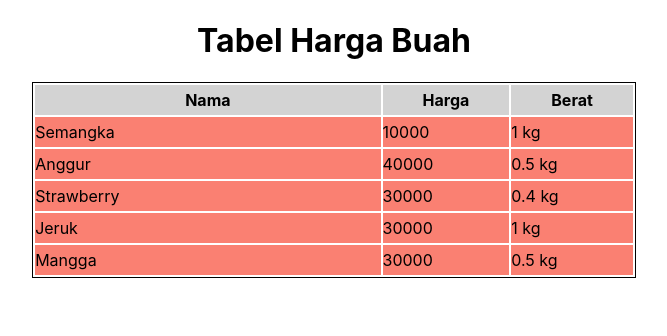
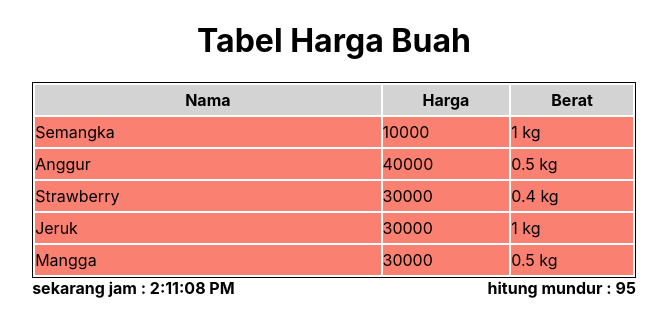
Before and after one commit to riadysteve/sanbercode-reactjs-0720-week3, a React (Create React App) app: page / in a window 1280 px wide. Shown: the top 336 px of the page, without its empty margins (306-973 px from the left). Built offline with nearby package versions, Linux system fonts and the light colour scheme.

Commit message:
Menyelesaikan tugas12 | Pekan 3 Hari ke-2

```diff
--- a/src/App.js
+++ b/src/App.js
@@ -1,6 +1,7 @@
 import React from "react";
 import "./App.css";
 import Table from "./tugas11/Table";
+import Timer from "./tugas12/Timer";
 
 function App() {
   let dataHargaBuah = [
@@ -11,7 +12,14 @@ function App() {
     { nama: "Mangga", harga: 30000, berat: 500 },
   ];
 
-  return <Table data={dataHargaBuah} />;
+  return (
+    <div>
+      {/* Tugas 11 */}
+      <Table data={dataHargaBuah} />
+      {/* Tugas 12 */}
+      <Timer />
+    </div>
+  );
 }
 
 export default App;
--- /dev/null
+++ b/src/tugas12/Timer.js
@@ -0,0 +1,49 @@
+import React, { Component } from "react";
+
+class Timer extends Component {
+  constructor(props) {
+    super(props);
+    this.state = {
+      time: 100,
+      clock: new Date().toLocaleTimeString(),
+    };
+  }
+  componentDidMount() {
+    if (this.props.start !== undefined) {
+      this.setState({ time: this.props.start });
+    }
+    this.timerID = setInterval(() => this.tick(), 1000);
+    setInterval(() => this.counting(), 1000);
+  }
+
+  componentWillUnmount() {
+    clearInterval(this.timerID);
+  }
+
+  counting() {
+    this.setState({
+      clock: new Date().toLocaleTimeString(),
+    });
+  }
+
+  tick() {
+    if (this.state.time !== 0) {
+      this.setState({
+        time: this.state.time - 1,
+      });
+    }
+  }
+
+  render() {
+    return (
+      <div style={{ display: "flex", justifyContent: "space-between" }}>
+        <b>sekarang jam : {this.state.clock}</b>
+        <b>
+          {this.state.time === 0 ? "" : `hitung mundur : ${this.state.time}`}
+        </b>
+      </div>
+    );
+  }
+}
+
+export default Timer;
```
